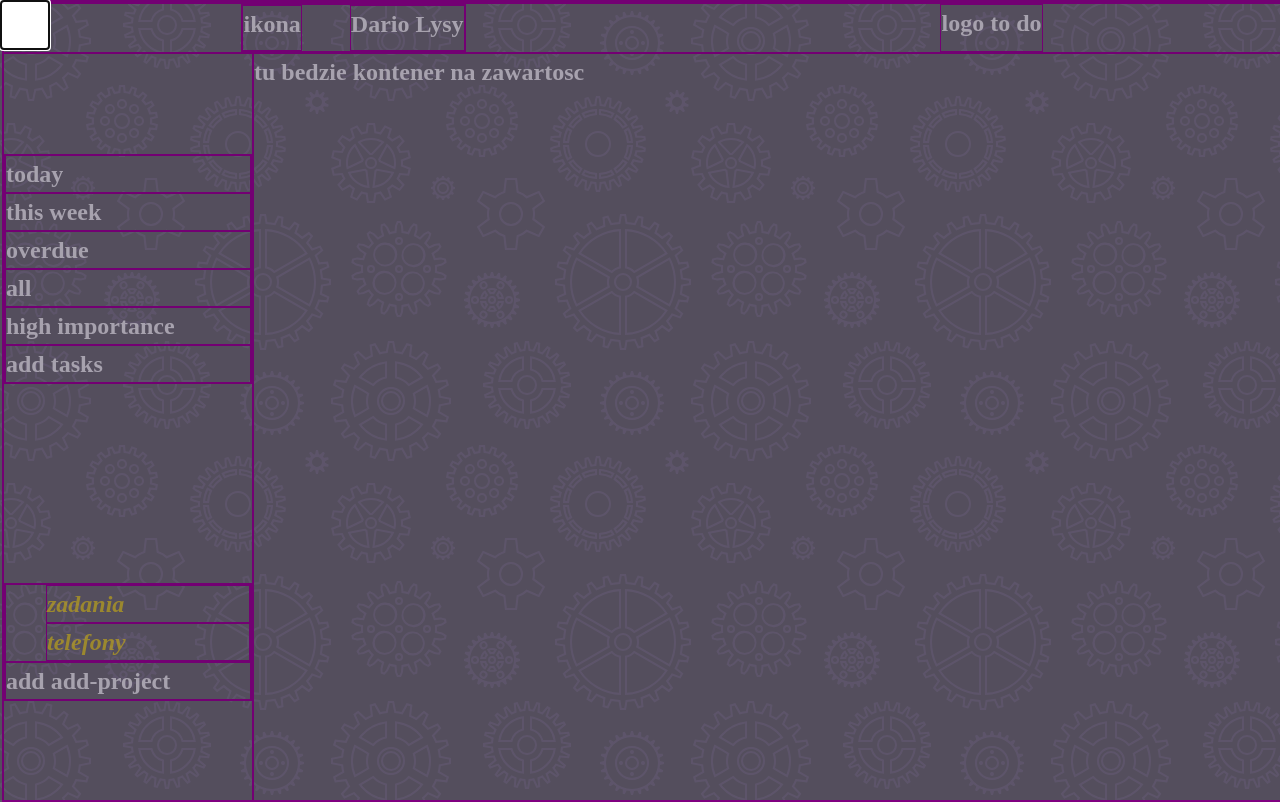
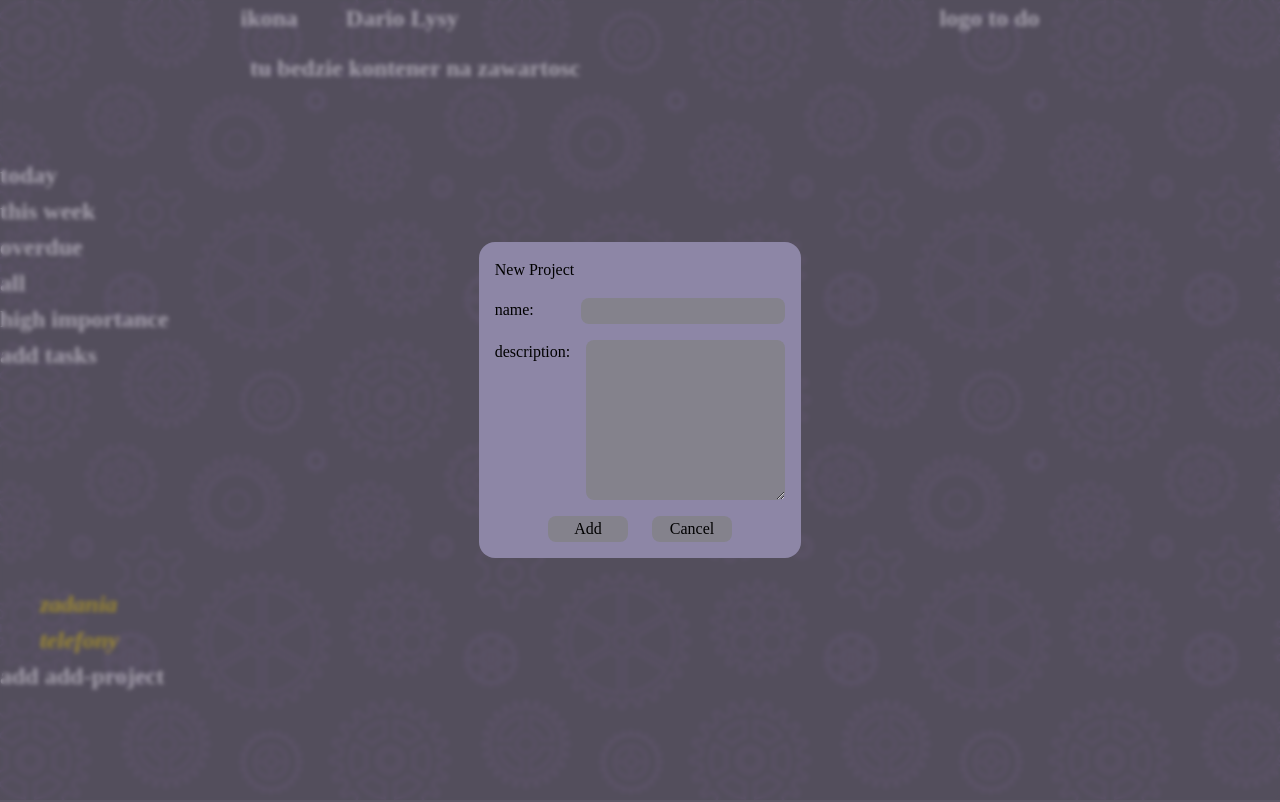
Before and after one commit to DariuszWasik/todo, a website built with webpack: page src/template.html in a window 1280 px wide. Both pictures are taken after a click on the element "add add-project". Built offline with nearby package versions, Linux system fonts and the light colour scheme.

Commit message:
dialog add-project styling plus fixing loading dialog on start

```diff
--- a/src/scripts/add-new-project-button.js
+++ b/src/scripts/add-new-project-button.js
@@ -1,9 +1,10 @@
-
+import { createAddProjectModal } from "./modals/DOMcreateProjectsDialog";
 
 export function addProject(){
-const addProjectBtn = document.querySelector('.add-project');
-const addProjectDialog = document.querySelector('.add-project-dialog')
-addProjectBtn.addEventListener( 'click', () => {
-   addProjectDialog.showModal()
+    const addProjectBtn = document.querySelector('.add-project');
+    const addProjectDialog = document.querySelector('.add-project-dialog')
+    addProjectBtn.addEventListener( 'click', () => {
+    addProjectDialog.showModal()
+    createAddProjectModal();
 })
 }
--- /dev/null
+++ b/src/scripts/modals/DOMcreateProjectsDialog.js
@@ -0,0 +1,45 @@
+import './styles/addProjectModal.css'
+
+
+
+export function createAddProjectModal() {
+    const addProjectModal = document.querySelector('.add-project-dialog');
+
+    const title = document.createElement('p');
+    title.textContent = 'New Project';
+
+    const nameLabel = document.createElement('label');
+    nameLabel.className = 'nameLabel';
+    nameLabel.textContent = 'name:'
+    const nameInput = document.createElement('input');
+    nameInput.className = 'nameInput';
+
+    const nameDiv = document.createElement('div');
+    nameDiv.className = 'nameDiv';
+    nameDiv.append(nameLabel, nameInput)
+
+    const descLabel = document.createElement('label');
+    descLabel.className = 'descLabel';
+    descLabel.textContent = 'description:'
+    const descInput = document.createElement('textarea');
+    descInput.className = 'descInput';
+
+    const descDiv = document.createElement('div');
+    descDiv.className = 'descDiv';
+    descDiv.append(descLabel, descInput)
+
+
+    const addBtn = document.createElement('button');
+    addBtn.className = 'addBtn';
+    addBtn.innerText = 'Add'
+    const cancelBtn = document.createElement('button');
+    cancelBtn.className = 'cancelBtn';
+    cancelBtn.innerText = 'Cancel'
+
+    const btnDiv = document.createElement('div');
+    btnDiv.className = 'btnDiv';
+    btnDiv.append(addBtn, cancelBtn)
+
+
+    addProjectModal.append(title, nameDiv, descDiv, btnDiv);
+}
--- /dev/null
+++ b/src/scripts/modals/styles/addProjectModal.css
@@ -0,0 +1,73 @@
+/* fix autoopen dialog window on start */
+
+.add-project-dialog {
+    --buttonWidth: 5rem;
+    --backgroundColor: rgb(141, 134, 166);
+    --areasColor: rgba(128, 128, 128, 0.685);
+}
+
+.add-project-dialog:not([open]) {
+    display: none;
+}
+.add-project-dialog:([open]) {
+    border: none;
+}
+
+.add-project-dialog::backdrop{
+    backdrop-filter: blur(2px)
+}
+.add-project-dialog {
+    border: none;
+    /* box-shadow: none; */
+    outline: none;
+    border-radius: 1rem;
+    background-color: var(--backgroundColor);
+    display: flex;
+    flex-direction: column;
+    margin: auto;
+    align-items: baseline;
+    gap: 1rem;
+    }
+
+.nameDiv,
+.descDiv {
+    width: 100%;
+    display: flex;
+    justify-content: space-between;
+    gap: 1rem;
+}
+
+.btnDiv {
+    width: 80%;
+    display: flex;
+    justify-content: space-evenly;
+    align-self: center;
+}
+
+.descInput{
+    height: 10rem;
+}
+
+.descInput,
+.nameInput,
+.addBtn,
+.cancelBtn{
+    border: 0px;
+    border-radius: 0.5rem;
+    background-color: var(--areasColor);
+    cursor: default;
+}
+
+.descInput:hover,
+.nameInput:hover,
+.addBtn:hover,
+.cancelBtn:hover{
+    opacity: 0.6;
+}
+
+
+.addBtn,
+.cancelBtn {
+    width: var(--buttonWidth);
+    cursor: pointer;
+}
--- a/src/template.html
+++ b/src/template.html
@@ -35,9 +35,9 @@
         <main class="main">
             tu bedzie kontener na zawartosc
         </main>
-        <dialog class="add-project-dialog">
-        </dialog>
     </div>
 
 </body>
+<dialog class="add-project-dialog">
+</dialog>
 </html>
```
Also changed, not shown: src/modals/dialogAddProject.html (deleted, +0 -3 lines), src/styles/mainPage.css.
